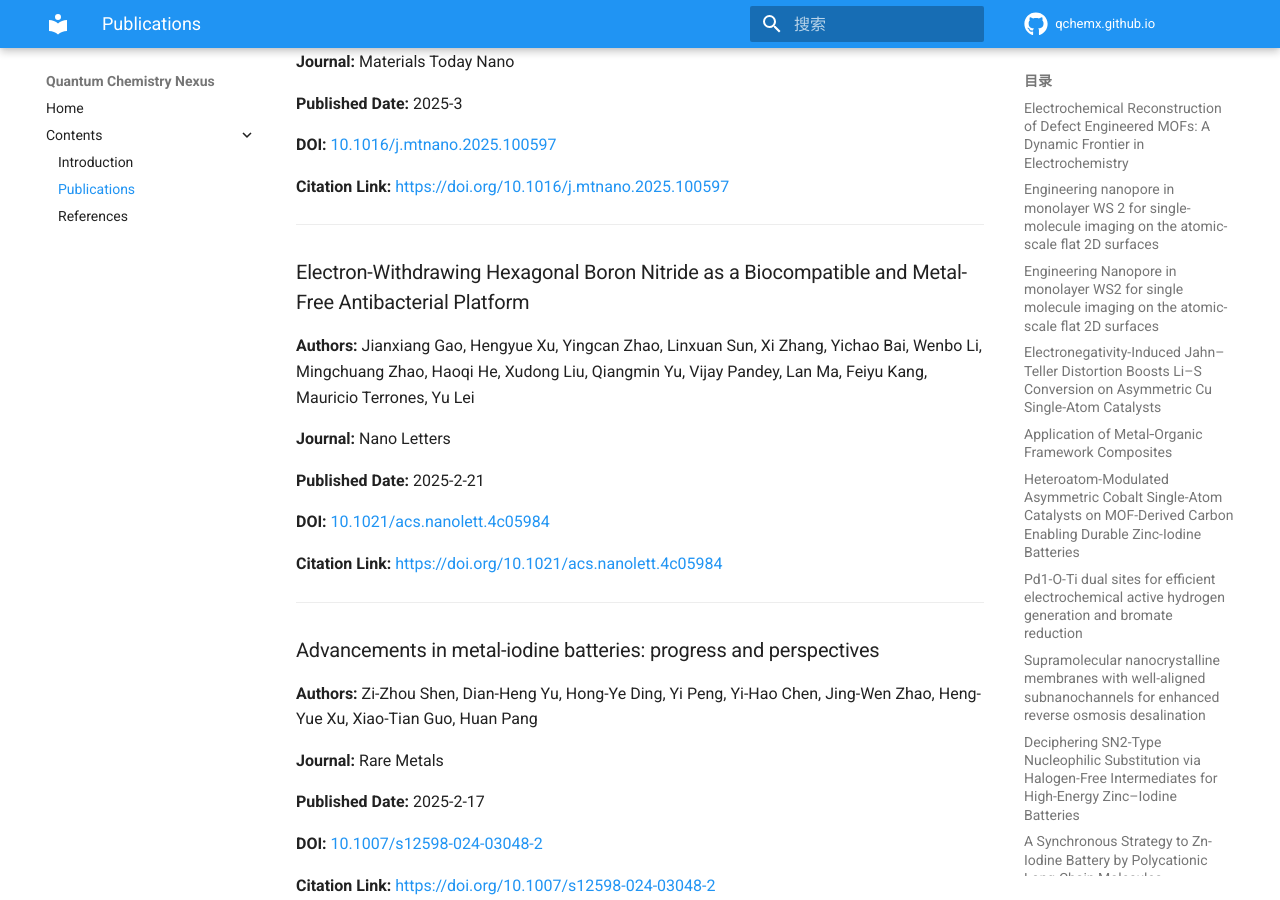
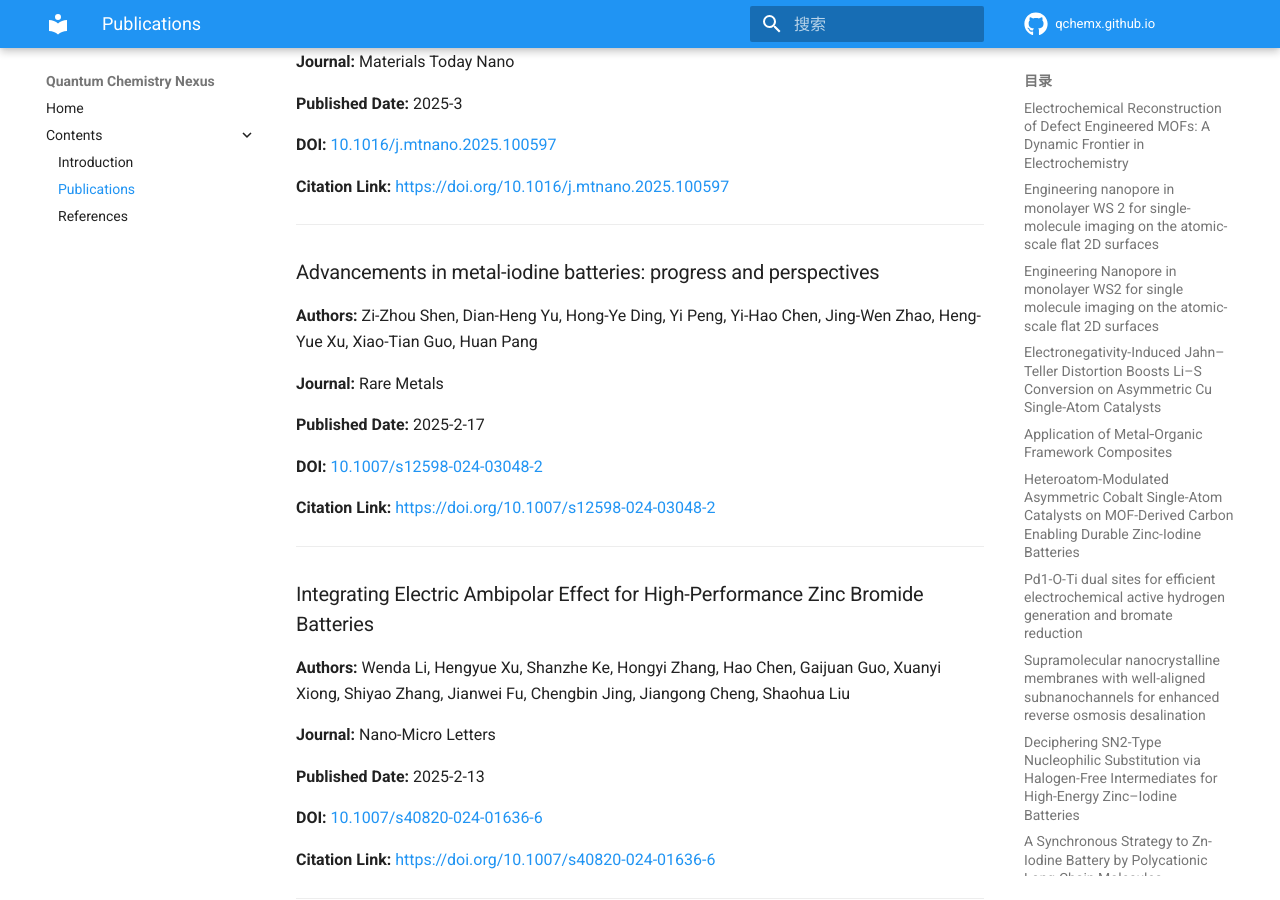
Before and after one commit to QChemX/qchemx.github.io, an MkDocs documentation site: the page built from docs/publications.md, in a window 1280 px wide and 900 px high, scrolled down 6879 px. Built offline with MkDocs 1.6.1 and Material for MkDocs 9.7.7, drawn with Linux system fonts in a browser that asks for light colours; comment, search, counter and statistics services are not loaded; some of the changed text lies outside the part shown.

Commit message:
[orcid sync] Update publications

```diff
--- a/docs/publications.md
+++ b/docs/publications.md
@@ -326,22 +326,6 @@ This page was generated automatically.
 
 ---
 
-### Electron-Withdrawing Hexagonal Boron Nitride as a Biocompatible and Metal-Free Antibacterial Platform
-
-**Authors:** Jianxiang Gao, Hengyue Xu, Yingcan Zhao, Linxuan Sun, Xi Zhang, Yichao Bai, Wenbo Li, Mingchuang Zhao, Haoqi He, Xudong Liu, Qiangmin Yu, Vijay Pandey, Lan Ma, Feiyu Kang, Mauricio Terrones, Yu Lei
-
-**Journal:** Nano Letters
-
-**Published Date:** 2025-2-21
-
-**DOI:** [10.1021/acs.nanolett.4c05984](https://doi.org/10.1021/acs.nanolett.4c05984)
-
-**Citation Link:** [https://doi.org/10.1021/acs.nanolett.4c05984](https://doi.org/10.1021/acs.nanolett.4c05984)
-
-
-
----
-
 ### Advancements in metal-iodine batteries: progress and perspectives
 
 **Authors:** Zi-Zhou Shen, Dian-Heng Yu, Hong-Ye Ding, Yi Peng, Yi-Hao Chen, Jing-Wen Zhao, Heng-Yue Xu, Xiao-Tian Guo, Huan Pang
@@ -950,22 +950,6 @@ This page was generated automatically.
 
 ---
 
-### An atomically dispersed Pt/γ-Mo2N(O0.3) catalyst for hydrogen production via aqueous-phase reforming of methanol
-
-**Authors:** Paranjeet Lakhtaria, Jose Sousa, Paulo Ribeirinha, Werneri Huhtinen, Johan Tallgren, Adelio Mendes
-
-**Journal:** Green Chemistry
-
-**Published Date:** 2024
-
-**DOI:** [10.2139/ssrn.4876389](https://doi.org/10.2139/ssrn.4876389)
-
-**Citation Link:** [https://doi.org/10.1039/D5GC02092A](https://doi.org/10.1039/D5GC02092A)
-
-
-
----
-
 ### A dynamically stable self-assembled CoFe (oxy)hydroxide-based nanocatalyst with boosted electrocatalytic performance for the oxygen-evolution reaction
 
 **Authors:** Ming Zhu, Hengyue Xu, Jie Dai, Daqin Guan, Zhiwei Hu, Sixuan She, Chien-Te Chen, Ran Ran, Wei Zhou, Zongping Shao
```
Also changed, not shown: other parts of docs/publications.md (+32 -0 lines).
